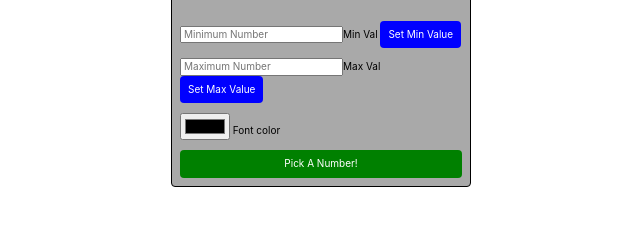
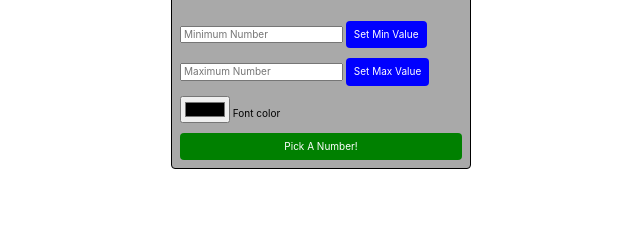
Before and after one commit to efoejean/HW-13-2, a website: page index.html in a window 1280 px wide. Shown: the part 48-274 px from the top of the page, without its empty margins (319-959 px from the left). Drawn offline with nearby package versions, Linux system fonts and the light colour scheme.

Commit message:
Add screen-reader-text class

```diff
--- a/style.css
+++ b/style.css
@@ -39,3 +39,9 @@ p {
 .flex--column {
   flex-direction: column;
 }
+
+.screen-reader-text {
+  left: -9999px;
+  position: absolute;
+  top: -9999px;
+}
```
